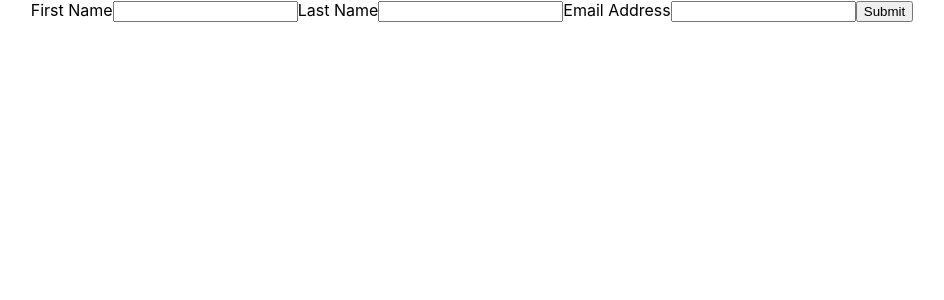
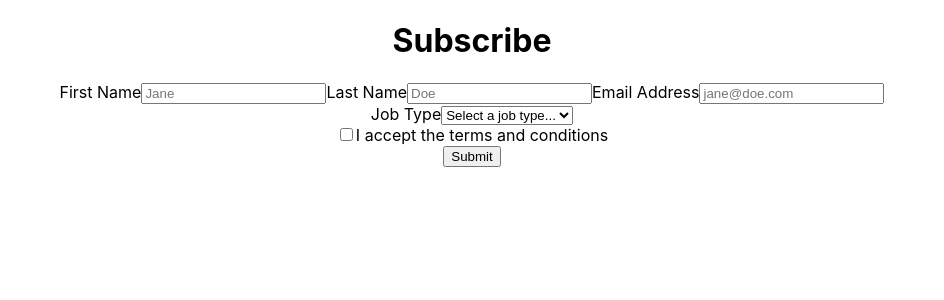
Before and after one commit to brittonashford/formik-tutorial, a React (Create React App) app: page / in a window 1280 px wide. Shown: the top 300 px of the page, without its empty margins (168-1112 px from the left). Built offline with nearby package versions, Linux system fonts and the light colour scheme.

Commit message:
refactored to use useField Hook. Pretty slick:)

```diff
--- a/src/components/SignUpForm.js
+++ b/src/components/SignUpForm.js
@@ -1,46 +1,124 @@
-import { Formik, Field, Form, ErrorMessage } from "formik";
-import * as Yup from 'yup';
+import { Formik, Form, useField } from "formik";
+import * as Yup from "yup";
+
+const MyTextInput = ({ label, ...props }) => {
+  const [field, meta] = useField(props);
+  return (
+    <>
+      <label htmlFor={props.id || props.name}>{label}</label>
+      <input className="text-input" {...field} {...props} />
+      {meta.touched && meta.error ? (
+        <div className="error">{meta.error}</div>
+      ) : null}
+    </>
+  );
+};
+
+const MyCheckBox = ({ children, ...props }) => {
+  const [field, meta] = useField({ ...props, type: "checkbox" });
+  return (
+    <div>
+      <label className="checkbox-input">
+        <input type="checkbox" {...field} {...props} />
+        {children}
+      </label>
+      {meta.touched && meta.error ? (
+        <div className="error">{meta.error}</div>
+      ) : null}
+    </div>
+  );
+};
+
+const MySelect = ({ label, ...props }) => {
+  const [field, meta] = useField(props);
+  return (
+    <div>
+      <label htmlFor={props.id || props.name}>{label}</label>
+      <select {...field} {...props} />
+      {meta.touched && meta.error ? (
+        <div className="error">{meta.error}</div>
+      ) : null}
+    </div>
+  );
+};
 
 const SignUpForm = () => {
-
   return (
-    //Wrapped in Formik context provider
+    <>
+      <h1>Subscribe</h1>
       <Formik
-        initialValues={{ firstName: '', lastName: '', email: '' }}
+        initialValues={{
+          firstName: "",
+          lastName: "",
+          email: "",
+          acceptedTerms: false,
+          jobType: "",
+        }}
         validationSchema={Yup.object({
           firstName: Yup.string()
-                .max(15, 'Must be 15 characters or less')
-                .required('Required'),
+            .max(15, "Must be 15 characters or less")
+            .required("Required"),
           lastName: Yup.string()
-                .max(20, 'Must be 20 characters or less')
-                .required('Required'),
-            email: Yup.string().email('Invalid email address').required('Required'),
+            .max(20, "Must be 20 characters or less")
+            .required("Required"),
+          email: Yup.string()
+            .email("Invalid email address")
+            .required("Required"),
+          acceptedTerms: Yup.boolean()
+            .required("Required")
+            .oneOf([true], "You must accept the terms and conditions."),
+          jobType: Yup.string()
+            .oneOf(
+              ["designer", "development", "product", "other"],
+              "Invalid Job Type"
+            )
+            .required("Required"),
         })}
-
-        onSubmit={( values, { setSubmitting }) => {
+        onSubmit={(values, { setSubmitting }) => {
           setTimeout(() => {
             alert(JSON.stringify(values, null, 2));
             setSubmitting(false);
           }, 400);
-
         }}
       >
         <Form>
-                <label htmlFor="firstName">First Name</label>
-                <Field type="text" name="firstName" />
-                <ErrorMessage name="firstName" />
+          <MyTextInput
+            label="First Name"
+            name="firstName"
+            type="text"
+            placeholder="Jane"
+          />
 
-                <label htmlFor="lastName">Last Name</label>
-                <Field type="text" name="lastName" />
-                <ErrorMessage name="lastName" />
+          <MyTextInput
+            label="Last Name"
+            name="lastName"
+            type="text"
+            placeholder="Doe"
+          />
 
-                <label htmlFor="email">Email Address</label>
-                <input name="email" type="email" />
-                <ErrorMessage name="email" />
+          <MyTextInput
+            label="Email Address"
+            name="email"
+            type="email"
+            placeholder="jane@doe.com"
+          />
+
+          <MySelect label="Job Type" name="jobType">
+            <option value="">Select a job type...</option>
+            <option value="designer">Designer</option>
+            <option value="developer">Developer</option>
+            <option value="product">Product Manager</option>
+            <option value="other">Other</option>
+          </MySelect>
+
+          <MyCheckBox name="acceptedTerms">
+            I accept the terms and conditions
+          </MyCheckBox>
 
           <button type="submit">Submit</button>
         </Form>
       </Formik>
+    </>
   );
 };
 
```
Lines whose indentation alone changed are shown as unchanged.
